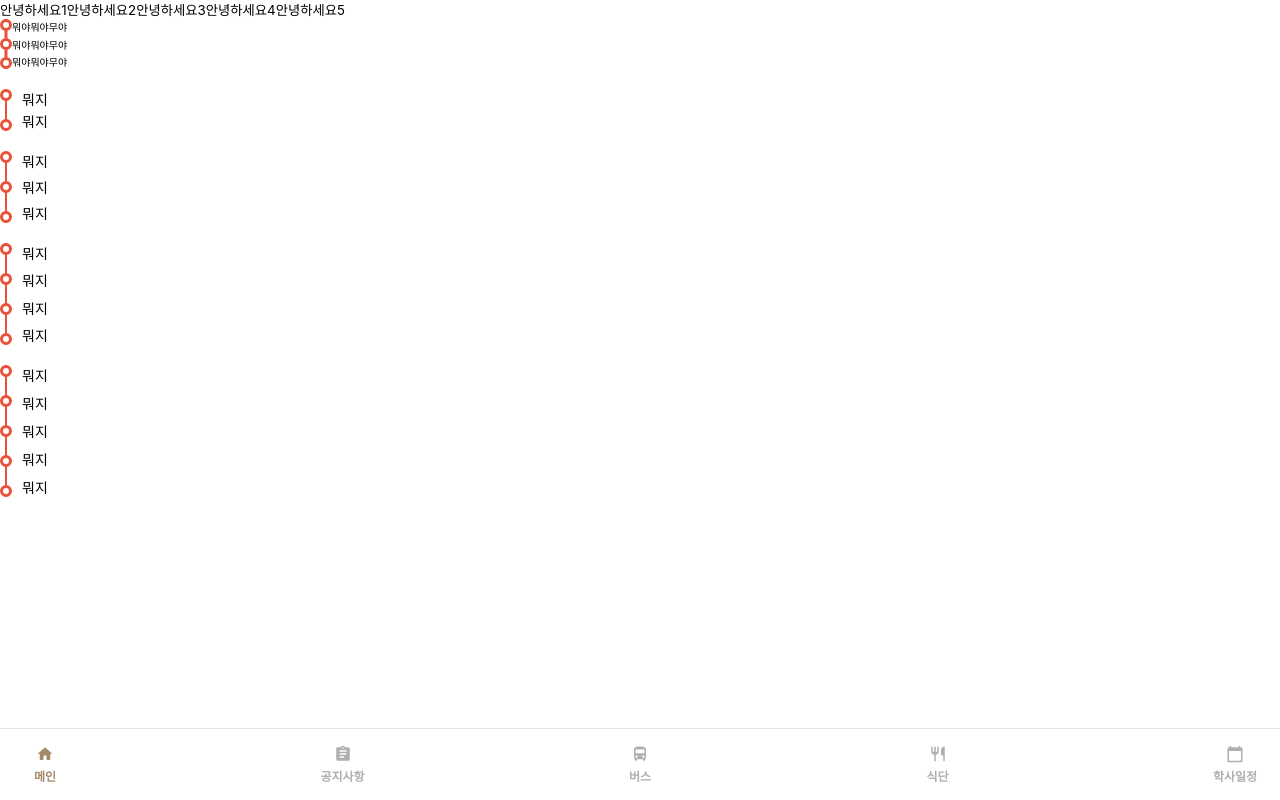
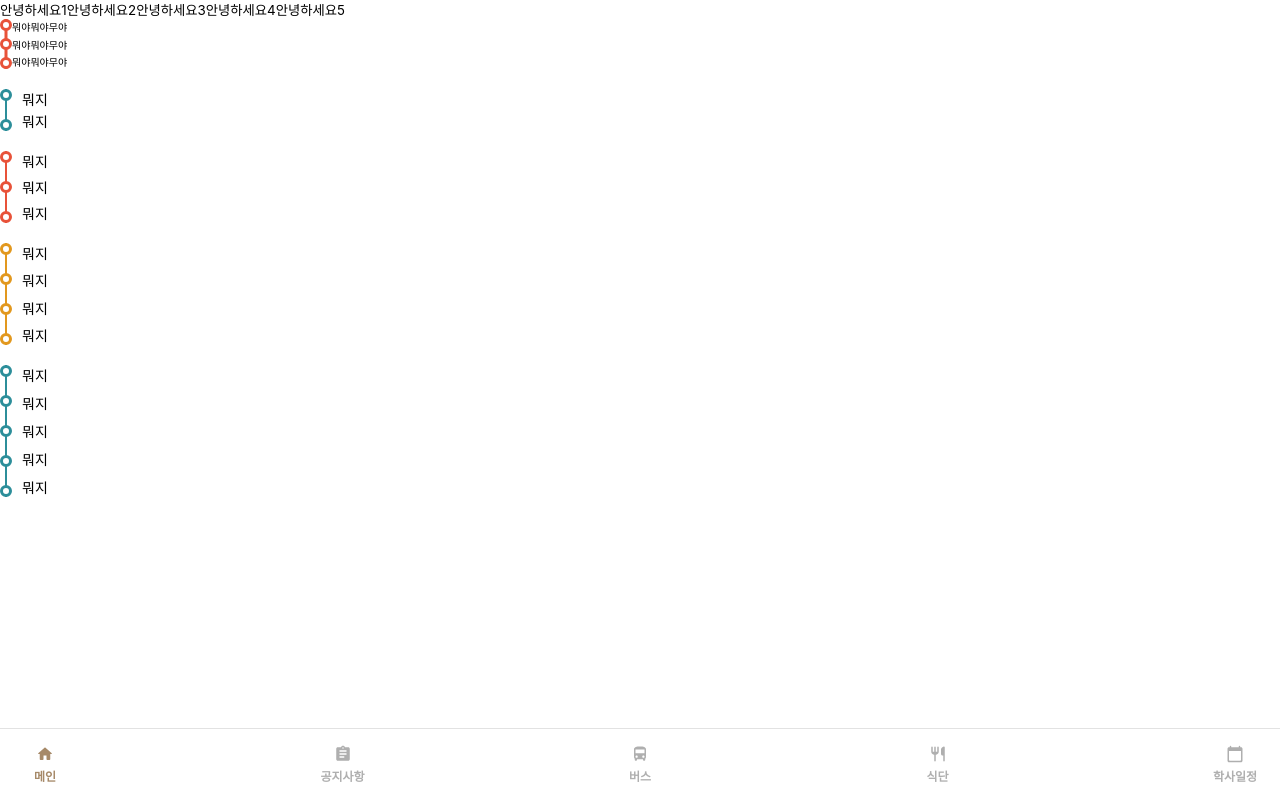
Before and after one commit to LikeKNU/LikeKNU-Web, a React (Create React App) app in the folder like-knu/: page / in a window 1280 px wide. Built offline with nearby package versions, Linux system fonts and the light colour scheme; no server answers; a web font is replaced by a local one.

Commit message:
Feat: 버스 캠퍼스별 색상변경 추가

```diff
--- a/like-knu/src/components/Bus/BusItem.jsx
+++ b/like-knu/src/components/Bus/BusItem.jsx
@@ -1,5 +1,6 @@
-import styled from "styled-components";
+import styled, {css} from "styled-components";
 import React from "react";
+import colors from "../../constants/colors";
 
 export function BusItem({routeCount, campus}) {
   const calAreaHeight = () => {
@@ -7,19 +8,19 @@ export function BusItem({routeCount, campus}) {
   }
   console.log(calAreaHeight());
   return (
-    <Wrapper $height={calAreaHeight()+"px"}>
+    <Wrapper $height={calAreaHeight() + "px"}>
       <div className="marker_area">
         {
           Array(routeCount).fill(0).map((_, index) => (
-            <div className="circle" key={index}></div>
+            <Circle key={index} $campus={campus}></Circle>
           ))
         }
-        <div className="line"></div>
+        <Line $campus={campus}/>
       </div>
       <div className="text_area">
         {
           Array(routeCount).fill(0).map((_, index) => (
-            <div className="text" key={index}>뭐지 </div>
+            <div key={index}>뭐지 </div>
           ))
         }
       </div>
@@ -40,37 +41,70 @@ const Wrapper = styled.div`
     flex-direction: column;
     justify-content: space-between;
     margin-left: 10px;
-  }
-  .text_area .text {
     font-size: 1.4rem;
   }
+
   .marker_area {
     width: 12px;
     display: flex;
     flex-direction: column;
     justify-content: space-between;
     position: relative;
-
     height: ${(props) => props.$height};
-
   }
-
-  .marker_area .circle {
-    border: 3px solid #E85239;
+`
+const Circle = styled.div`
+  ${(props) => {
+    switch (props.$campus) {
+      case "천안캠":
+        return css`
+          border: 3px solid ${colors.cheonAn};
+        `
+      case "신관캠":
+        return css`
+          border: 3px solid ${colors.sinGwan};
+        `
+      case "예산캠":
+        return css`
+          border: 3px solid ${colors.yeSan};
+        `
+      default:
+        return css`
+          border: 3px solid ${colors.common};
+        `
+    }
+  }}
   width: 12px;
   height: 12px;
   border-radius: 50%;
   box-sizing: border-box;
-    background-color: white;
+  background-color: #FFF;
+`
+const Line = styled.div`
+  ${(props) => {
+    switch (props.$campus) {
+      case "천안캠":
+        return css`
+          background-color: ${colors.cheonAn};
+        `
+      case "신관캠":
+        return css`
+          background-color: ${colors.sinGwan};
+        `
+      case "예산캠":
+        return css`
+          background-color: ${colors.yeSan};
+        `
+      default:
+        return css`
+          background-color: ${colors.common};
+        `
     }
-
-  .marker_area .line {
+  }}
   height: inherit;
   width: 2px;
-    background-color: #E85239;
   position: absolute;
   left: 50%;
   transform: translate(-50%, 0);
   z-index: -1;
-  }
 `
--- a/like-knu/src/pages/Test.jsx
+++ b/like-knu/src/pages/Test.jsx
@@ -54,10 +54,10 @@ export default function Test() {
         </div>
       </div>
 
-      <BusItem routeCount={2} campus={"CHEONAN"} />
-      <BusItem routeCount={3} campus={"CHEONAN"} />
-      <BusItem routeCount={4} campus={"CHEONAN"} />
-      <BusItem routeCount={5} campus={"CHEONAN"} />
+      <BusItem routeCount={2} campus={"천안캠"} />
+      <BusItem routeCount={3} campus={"신관캠"} />
+      <BusItem routeCount={4} campus={"예산캠"} />
+      <BusItem routeCount={5} campus={"천안캠"} />
 
     </Background>
   )
```
Lines whose indentation alone changed are shown as unchanged.
